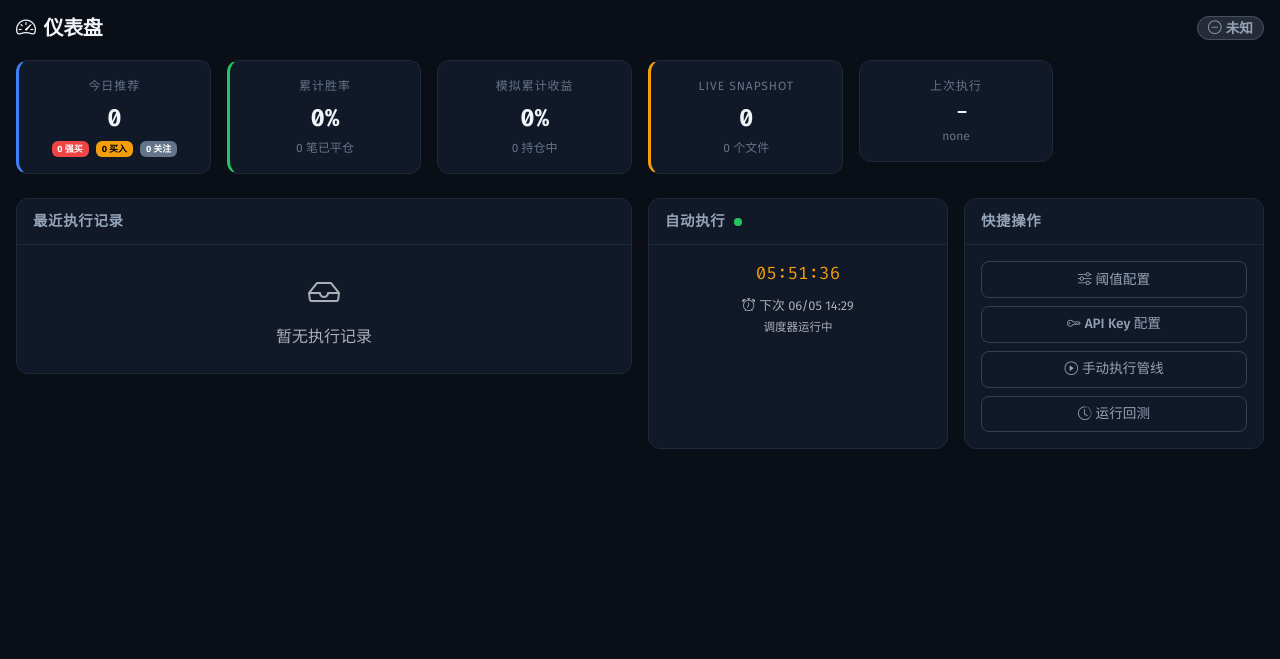
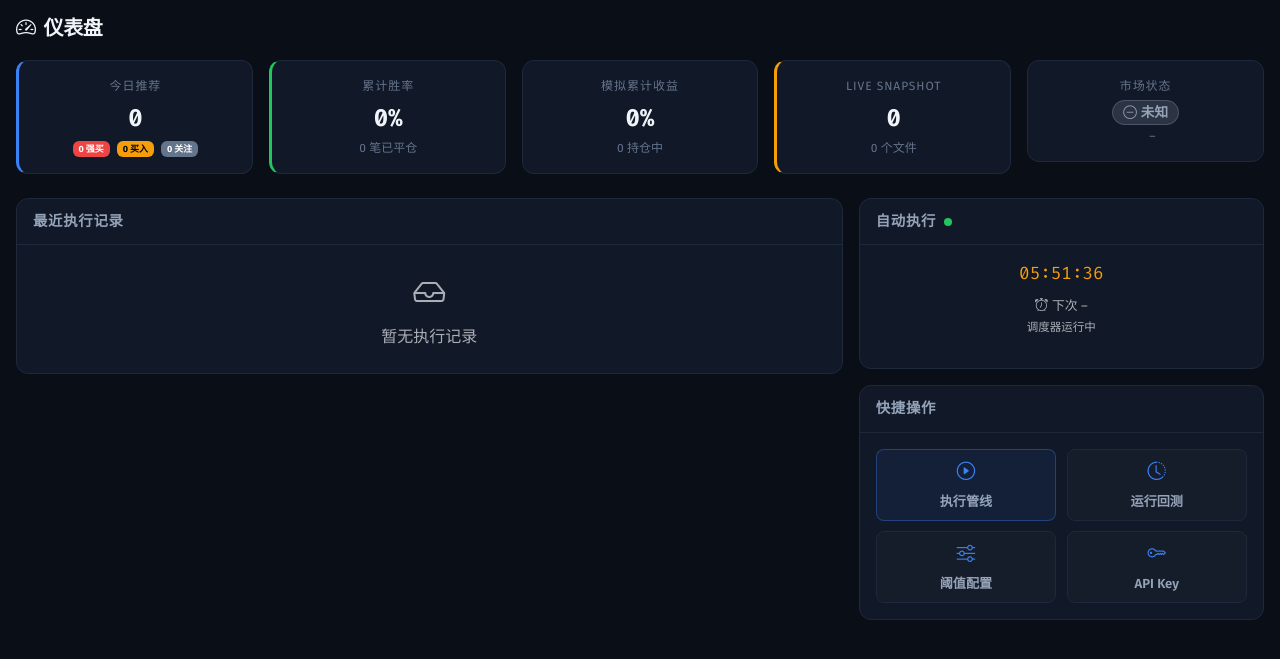
Before and after one commit to foxzzzzzz/late_session_analysis, a Flask app: page / in a window 1280 px wide. Shown: the part 55-714 px from the top of the page. Run offline with Flask 3, Linux system fonts and the light colour scheme.

Commit message:
fix: harden web scheduler dashboard

```diff
--- a/web/routes/dashboard.py
+++ b/web/routes/dashboard.py
@@ -1,7 +1,7 @@
 """Dashboard home page."""
 
 from datetime import date, datetime, timedelta
-from flask import Blueprint, render_template
+from flask import Blueprint, current_app, render_template
 from web.models import db, PipelineRun, DailyRecommendation, SimulatedTrade, BacktestRun
 from web.models import SystemConfig as DbConfig
 
@@ -28,28 +28,23 @@ def index():
     )
 
     # ── scheduler status ────────────────────────────────────
-    scheduler_active = False
-    scheduler_next = None
-    try:
-        from apscheduler.schedulers.background import BackgroundScheduler
-        import inspect
-        # Check if scheduler was started in this process
-        import sys
-        if "apscheduler" in sys.modules:
-            from apscheduler.schedulers.background import BackgroundScheduler
-            scheduler_active = True
-            # Next fire time (approximate: 14:29 today or tomorrow)
-            now = datetime.now()
-            next_run = now.replace(hour=14, minute=29, second=0, microsecond=0)
-            if next_run <= now:
-                from datetime import timedelta
-                next_run += timedelta(days=1)
-            # Skip weekends
-            while next_run.weekday() >= 5:
-                next_run += timedelta(days=1)
-            scheduler_next = next_run
-    except ImportError:
-        pass
+    scheduler_active = bool(current_app.config.get("SCHEDULER_ACTIVE", False))
+    scheduler_next = current_app.config.get("SCHEDULER_NEXT_RUN_TIME")
+    scheduler = current_app.config.get("SCHEDULER")
+    if scheduler:
+        job = scheduler.get_job("daily_pipeline")
+        if job and job.next_run_time:
+            scheduler_next = job.next_run_time
+            current_app.config["SCHEDULER_NEXT_RUN_TIME"] = scheduler_next
+
+    if scheduler_next is None:
+        now = datetime.now()
+        next_run = now.replace(hour=14, minute=29, second=0, microsecond=0)
+        if next_run <= now:
+            next_run += timedelta(days=1)
+        while next_run.weekday() >= 5:
+            next_run += timedelta(days=1)
+        scheduler_next = next_run
 
     # today's recommendations
     if today_run:
@@ -76,7 +71,7 @@ def index():
 
     # live snapshot stats
     from pathlib import Path
-    snapshot_root = Path(_get_config("live_snapshot_dir", "./live_snapshots"))
+    snapshot_root = Path(_get_config("live.live_snapshot_dir", _get_config("live_snapshot_dir", "./live_snapshots")))
     snapshot_days = 0
     snapshot_files = 0
     if snapshot_root.exists():
--- a/web/routes/pipeline.py
+++ b/web/routes/pipeline.py
@@ -157,7 +157,10 @@ def index():
     from pathlib import Path
     from web.models import SystemConfig as DbConfig
 
-    snap_cfg = DbConfig.query.filter_by(key="live_snapshot_dir").first()
+    snap_cfg = (
+        DbConfig.query.filter_by(key="live.live_snapshot_dir").first()
+        or DbConfig.query.filter_by(key="live_snapshot_dir").first()
+    )
     snap_dir = Path(snap_cfg.value if snap_cfg else "./live_snapshots")
     snap_days = 0
     snap_files = 0
--- a/web/static/css/dashboard.css
+++ b/web/static/css/dashboard.css
@@ -104,6 +104,12 @@ body {
 
 /* ── Stat Cards ─────────────────────────────────────────── */
 
+.dashboard-stats {
+    display: grid;
+    grid-template-columns: repeat(5, minmax(0, 1fr));
+    gap: 1rem;
+}
+
 .stat-card {
     background: var(--bg-card);
     border: 1px solid var(--border);
@@ -143,6 +149,61 @@ body {
 .stat-card.success { border-left: 3px solid var(--success); }
 .stat-card.danger  { border-left: 3px solid var(--danger); }
 .stat-card.accent  { border-left: 3px solid var(--accent); }
+
+.dashboard-side-stack {
+    display: grid;
+    gap: 1rem;
+}
+
+.scheduler-offline {
+    font-family: 'Fira Code', monospace;
+    font-size: 1.25rem;
+    font-weight: 700;
+    color: var(--text-secondary);
+}
+
+.quick-action-grid {
+    display: grid;
+    grid-template-columns: repeat(2, minmax(0, 1fr));
+    gap: 0.65rem;
+}
+
+.quick-action {
+    display: flex;
+    min-height: 4.5rem;
+    flex-direction: column;
+    align-items: center;
+    justify-content: center;
+    gap: 0.35rem;
+    border: 1px solid var(--border);
+    border-radius: var(--radius-sm);
+    background: rgba(255, 255, 255, 0.015);
+    color: var(--text-secondary);
+    text-decoration: none;
+    transition: all var(--transition);
+}
+
+.quick-action i {
+    font-size: 1.15rem;
+    color: var(--primary);
+}
+
+.quick-action span {
+    font-size: 0.82rem;
+    font-weight: 600;
+}
+
+.quick-action:hover {
+    color: var(--text-primary);
+    background: var(--bg-hover);
+    border-color: var(--border-light);
+    transform: translateY(-1px);
+}
+
+.quick-action.primary {
+    border-color: rgba(59, 130, 246, 0.35);
+    background: rgba(59, 130, 246, 0.08);
+}
 
 /* ── Regime Badge ───────────────────────────────────────── */
 
@@ -430,6 +491,7 @@ body {
 /* ── Responsive ─────────────────────────────────────────── */
 
 @media (max-width: 768px) {
+    .dashboard-stats { grid-template-columns: repeat(2, minmax(0, 1fr)); }
     .stat-card .stat-value { font-size: 1.2rem; }
     .config-row {
         grid-template-columns: 1fr;
@@ -439,6 +501,10 @@ body {
     .config-row input { width: 100%; }
     .terminal { font-size: 0.7rem; max-height: 350px; }
     .table { font-size: 0.75rem; }
+}
+
+@media (min-width: 769px) and (max-width: 1199px) {
+    .dashboard-stats { grid-template-columns: repeat(3, minmax(0, 1fr)); }
 }
 
 /* ── Tabs ───────────────────────────────────────────────── */
--- a/web/templates/dashboard.html
+++ b/web/templates/dashboard.html
@@ -4,20 +4,11 @@
 {% block content %}
 <div class="page-header">
     <h1><i class="bi bi-speedometer2 me-2"></i>仪表盘</h1>
-    <div>
-        {% if stats.regime == 'bull' %}
-        <span class="regime-bull"><i class="bi bi-arrow-up-circle-fill me-1"></i>牛市</span>
-        {% elif stats.regime == 'bear' %}
-        <span class="regime-bear"><i class="bi bi-arrow-down-circle-fill me-1"></i>熊市</span>
-        {% else %}
-        <span class="regime-neutral"><i class="bi bi-dash-circle me-1"></i>{{ stats.regime if stats.regime != '–' else '未知' }}</span>
-        {% endif %}
-    </div>
 </div>
 
 <!-- Quick Stats Row -->
-<div class="row g-3 mb-4">
-    <div class="col-6 col-md-3 col-lg-2">
+<div class="dashboard-stats mb-4">
+    <div>
         <div class="stat-card primary">
             <div class="stat-label">今日推荐</div>
             <div class="stat-value">{{ stats.strong_buy_count + stats.buy_count }}</div>
@@ -28,14 +19,14 @@
             </div>
         </div>
     </div>
-    <div class="col-6 col-md-3 col-lg-2">
+    <div>
         <div class="stat-card success">
             <div class="stat-label">累计胜率</div>
             <div class="stat-value">{{ stats.win_rate }}%</div>
             <div class="stat-sub">{{ stats.closed_trades }} 笔已平仓</div>
         </div>
     </div>
-    <div class="col-6 col-md-3 col-lg-2">
+    <div>
         <div class="stat-card {{ 'success' if stats.cumulative_return > 0 else 'danger' if stats.cumulative_return < 0 else '' }}">
             <div class="stat-label">模拟累计收益</div>
             <div class="stat-value {{ 'pnl-up' if stats.cumulative_return > 0 else 'pnl-down' if stats.cumulative_return < 0 else '' }}">
@@ -44,27 +35,35 @@
             <div class="stat-sub">{{ stats.open_positions }} 持仓中</div>
         </div>
     </div>
-    <div class="col-6 col-md-3 col-lg-2">
+    <div>
         <div class="stat-card accent">
             <div class="stat-label">Live Snapshot</div>
             <div class="stat-value">{{ stats.snapshot_days }}</div>
             <div class="stat-sub">{{ stats.snapshot_files }} 个文件</div>
         </div>
     </div>
-    <div class="col-6 col-md-3 col-lg-2">
+    <div>
         <div class="stat-card">
-            <div class="stat-label">上次执行</div>
+            <div class="stat-label">市场状态</div>
             <div class="stat-value" style="font-size: 1rem;">
-                <span class="status-dot {{ stats.last_run_status }} me-1"></span>{{ stats.last_run_date }}
+                {% if stats.regime == 'bull' %}
+                <span class="regime-bull"><i class="bi bi-arrow-up-circle-fill me-1"></i>牛市</span>
+                {% elif stats.regime == 'bear' %}
+                <span class="regime-bear"><i class="bi bi-arrow-down-circle-fill me-1"></i>熊市</span>
+                {% else %}
+                <span class="regime-neutral"><i class="bi bi-dash-circle me-1"></i>{{ stats.regime if stats.regime != '–' else '未知' }}</span>
+                {% endif %}
             </div>
-            <div class="stat-sub">{{ stats.last_run_status }}</div>
+            <div class="stat-sub">
+                <span class="status-dot {{ stats.last_run_status }}"></span>{{ stats.last_run_date }}
+            </div>
         </div>
     </div>
 </div>
 
 <!-- Recent Runs & Next Schedule -->
 <div class="row g-3">
-    <div class="col-lg-6">
+    <div class="col-xl-8">
         <div class="card">
             <div class="card-header">最近执行记录</div>
             <div class="card-body p-0">
@@ -108,8 +107,9 @@
         </div>
     </div>
 
-    <div class="col-lg-3">
-        <div class="card h-100">
+    <div class="col-xl-4">
+        <div class="dashboard-side-stack">
+        <div class="card">
             <div class="card-header">
                 自动执行
                 {% if stats.scheduler_active %}
@@ -119,34 +119,46 @@
                 {% endif %}
             </div>
             <div class="card-body text-center">
+                {% if stats.scheduler_active %}
                 <div class="countdown" id="next-run-countdown">计算中...</div>
                 <p class="text-muted mt-2 mb-0" style="font-size: 0.8rem;">
                     <i class="bi bi-alarm me-1"></i>下次 {{ stats.scheduler_next_display }}
                 </p>
+                {% else %}
+                <div class="scheduler-offline">未启动</div>
+                <p class="text-muted mt-2 mb-0" style="font-size: 0.8rem;">
+                    <i class="bi bi-alarm me-1"></i>下次 {{ stats.scheduler_next_display }}
+                </p>
+                {% endif %}
                 <p class="text-muted mt-1" style="font-size: 0.72rem;">
                     {{ '调度器运行中' if stats.scheduler_active else '调度器未启动' }}
                 </p>
             </div>
         </div>
-    </div>
 
-    <div class="col-lg-3">
-        <div class="card h-100">
+        <div class="card">
             <div class="card-header">快捷操作</div>
-            <div class="card-body d-flex flex-column gap-2">
-                <a href="/config" class="btn btn-outline-light btn-sm">
-                    <i class="bi bi-sliders me-1"></i>阈值配置
+            <div class="card-body">
+                <div class="quick-action-grid">
+                <a href="/pipeline" class="quick-action primary">
+                    <i class="bi bi-play-circle"></i>
+                    <span>执行管线</span>
                 </a>
-                <a href="/config/api" class="btn btn-outline-light btn-sm">
-                    <i class="bi bi-key me-1"></i>API Key 配置
+                <a href="/backtest" class="quick-action">
+                    <i class="bi bi-clock-history"></i>
+                    <span>运行回测</span>
                 </a>
-                <a href="/pipeline" class="btn btn-outline-light btn-sm">
-                    <i class="bi bi-play-circle me-1"></i>手动执行管线
+                <a href="/config" class="quick-action">
+                    <i class="bi bi-sliders"></i>
+                    <span>阈值配置</span>
                 </a>
-                <a href="/backtest" class="btn btn-outline-light btn-sm">
-                    <i class="bi bi-clock-history me-1"></i>运行回测
+                <a href="/config/api" class="quick-action">
+                    <i class="bi bi-key"></i>
+                    <span>API Key</span>
                 </a>
+                </div>
             </div>
+        </div>
         </div>
     </div>
 </div>
@@ -156,7 +168,9 @@
 {% block extra_scripts %}
 <script>
     // Countdown to next 14:29
+    const schedulerActive = {{ 'true' if stats.scheduler_active else 'false' }};
     function updateCountdown() {
+        if (!schedulerActive) return;
         const now = new Date();
         const next = new Date();
         next.setHours(14, 29, 0, 0);
@@ -175,6 +189,6 @@
         el.textContent = `${String(h).padStart(2,'0')}:${String(m).padStart(2,'0')}:${String(s).padStart(2,'0')}`;
     }
     updateCountdown();
-    setInterval(updateCountdown, 1000);
+    if (schedulerActive) setInterval(updateCountdown, 1000);
 </script>
 {% endblock %}
```
Also changed, not shown: tests/test_web_dashboard.py (+100 -0 lines), web/scheduler.py (+107 -53 lines).
